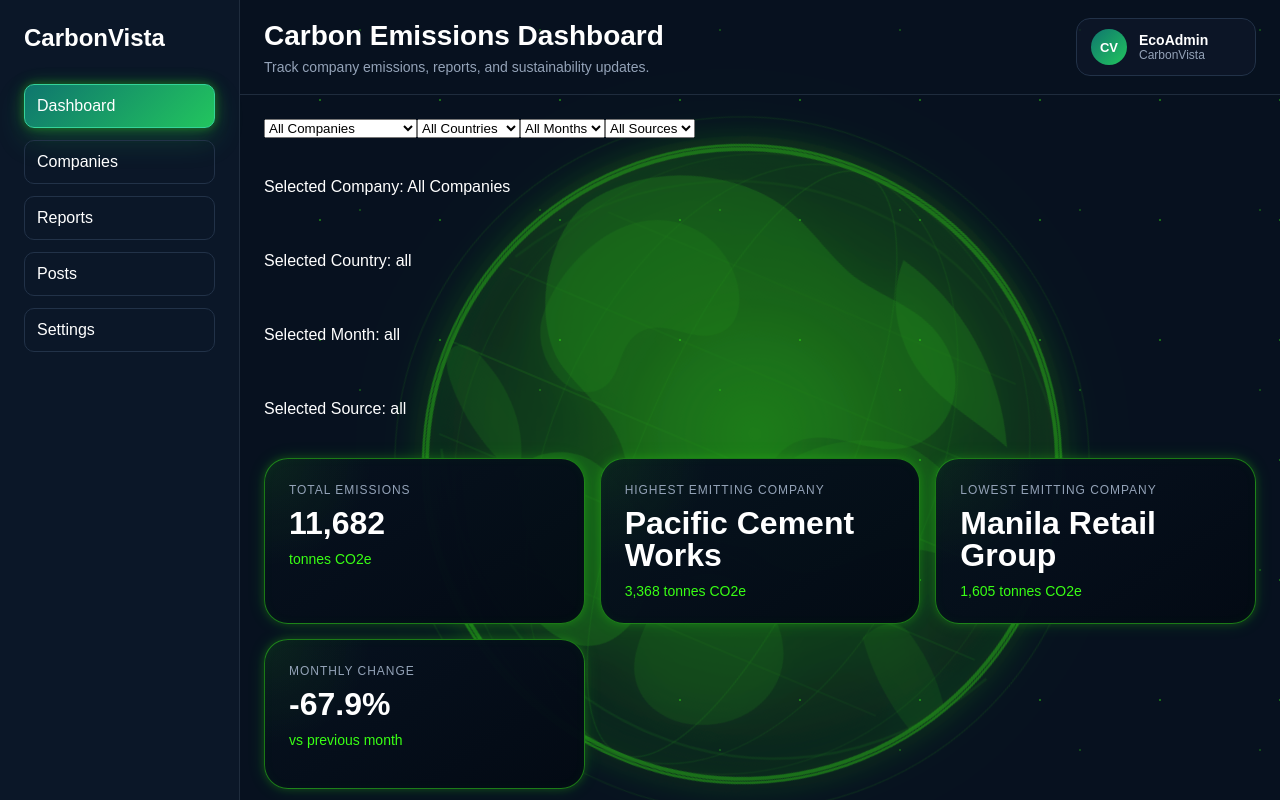
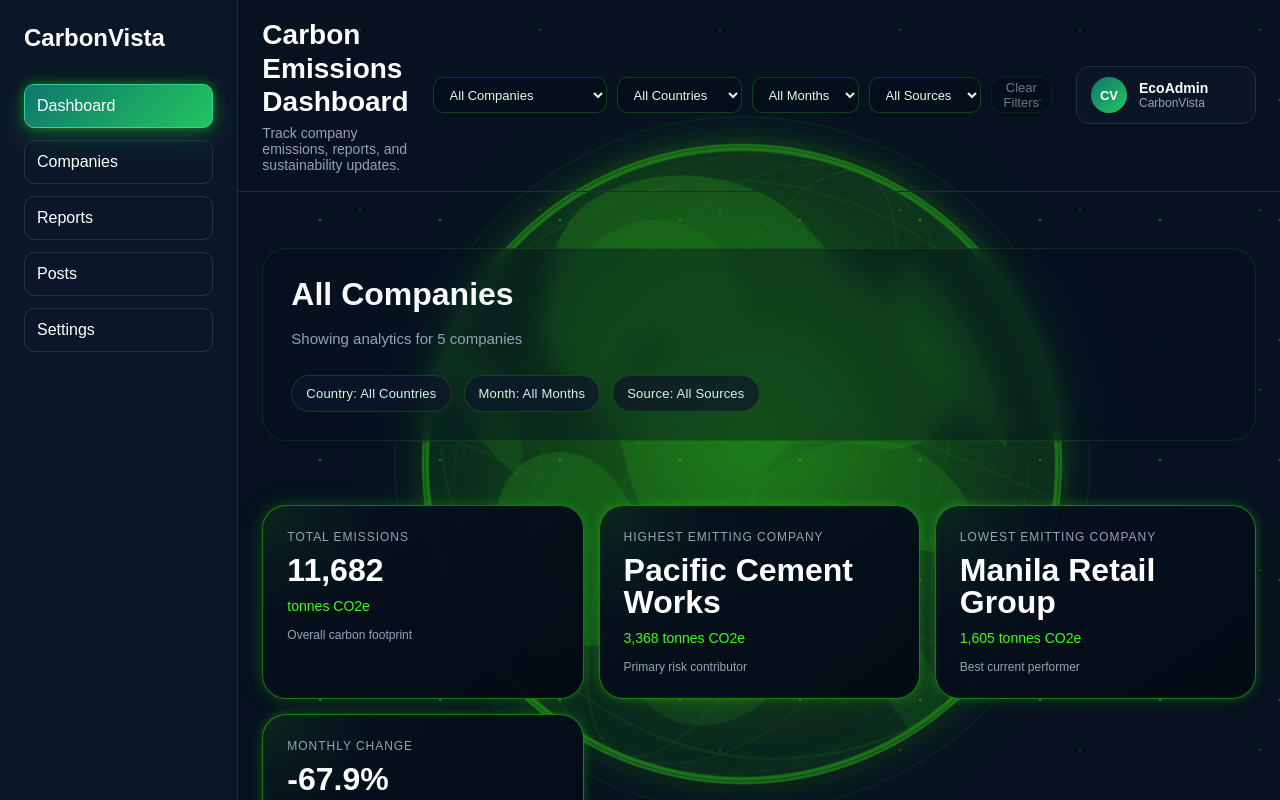
Before and after one commit to Jayzeek2025/Carbon-Emission-Dashboard, a Next.js app: page / in a window 1280 px wide. Shown: the top 800 px of the page. Built offline with nearby package versions, Linux system fonts and the light colour scheme.

Commit message:
feat: add clear filters action

```diff
--- a/src/app/page.tsx
+++ b/src/app/page.tsx
@@ -4,16 +4,16 @@ import { useState } from "react";
 import AppShell from "@/components/layout/AppShell";
 import SummaryCards from "@/components/dashboard/SummaryCards";
 import DashboardFilters from "@/components/dashboard/DashboardFilters";
-
 import ErrorState from "@/components/ui/ErrorState";
 import LoadingState from "@/components/ui/LoadingState";
 import MonthlyEmissionsChart from "@/components/dashboard/MonthlyEmissionsChart";
 import EmissionsBySourceChart from "@/components/dashboard/EmissionsBySourceChart";
-
+import DashboardOverview from "@/components/dashboard/DashboardOverview";
 import { useDashboardData } from "@/hooks/useDashboardData";
 
 export default function Home() {
   const { countries, companies, loading, error, refetch } = useDashboardData();
+
   const [selectedCompany, setSelectedCompany] = useState("all");
   const [selectedCountry, setSelectedCountry] = useState("all");
   const [selectedMonth, setSelectedMonth] = useState("all");
@@ -44,53 +44,45 @@ export default function Home() {
     }
   };
 
+  const handleClearFilters = () => {
+    setSelectedCompany("all");
+    setSelectedCountry("all");
+    setSelectedMonth("all");
+    setSelectedSource("all");
+  };
+
+  const hasActiveFilters =
+    selectedCompany !== "all" ||
+    selectedCountry !== "all" ||
+    selectedMonth !== "all" ||
+    selectedSource !== "all";
+
   const filteredCompanies = companies
-    .filter((company) => {
-      if (selectedCompany === "all") {
-        return true;
-      }
-
-      return company.id === selectedCompany;
-    })
-    .filter((company) => {
-      if (selectedCountry === "all") {
-        return true;
-      }
-
-      return company.country === selectedCountry;
-    })
-    .map((company) => {
-      const filteredEmissions = company.emissions
-        .filter((emission) => {
-          if (selectedMonth === "all") {
-            return true;
-          }
-
-          return emission.yearMonth === selectedMonth;
-        })
-        .filter((emission) => {
-          if (selectedSource === "all") {
-            return true;
-          }
-
-          return emission.source === selectedSource;
-        });
-
-      return {
-        ...company,
-        emissions: filteredEmissions,
-      };
-    })
+    .filter(
+      (company) => selectedCompany === "all" || company.id === selectedCompany,
+    )
+    .filter(
+      (company) =>
+        selectedCountry === "all" || company.country === selectedCountry,
+    )
+    .map((company) => ({
+      ...company,
+      emissions: company.emissions
+        .filter(
+          (emission) =>
+            selectedMonth === "all" || emission.yearMonth === selectedMonth,
+        )
+        .filter(
+          (emission) =>
+            selectedSource === "all" || emission.source === selectedSource,
+        ),
+    }))
     .filter((company) => company.emissions.length > 0);
 
   return (
-    <AppShell>
-      {loading && <LoadingState />}
-
-      {error && !loading && <ErrorState message={error} onRetry={refetch} />}
-
-      {!loading && !error && (
-        <>
+    <AppShell
+      headerContent={
+        !loading && !error ? (
           <DashboardFilters
             companies={companies}
             countries={countries}
@@ -104,17 +96,31 @@ export default function Home() {
             onCountryChange={setSelectedCountry}
             onMonthChange={setSelectedMonth}
             onSourceChange={setSelectedSource}
+            onClearFilters={handleClearFilters}
+            hasActiveFilters={hasActiveFilters}
           />
+        ) : null
+      }
+    >
+      {loading && <LoadingState />}
 
-          <p>
-            Selected Company:{" "}
-            {companies.find((company) => company.id === selectedCompany)
-              ?.name ?? "All Companies"}
-          </p>
-          <p>Selected Country: {selectedCountry}</p>
-          <p>Selected Month: {selectedMonth}</p>
-          <p>Selected Source: {selectedSource}</p>
+      {error && !loading && <ErrorState message={error} onRetry={refetch} />}
 
+      {!loading && !error && (
+        <>
+          <DashboardOverview
+            selectedCompany={
+              companies.find((company) => company.id === selectedCompany)
+                ?.name ?? "All Companies"
+            }
+            selectedCountry={
+              countries.find((country) => country.code === selectedCountry)
+                ?.name ?? "All Countries"
+            }
+            selectedMonth={selectedMonth}
+            selectedSource={selectedSource}
+            totalCompanies={filteredCompanies.length}
+          />
           <SummaryCards companies={filteredCompanies} />
           <MonthlyEmissionsChart companies={filteredCompanies} />
           <EmissionsBySourceChart companies={filteredCompanies} />
--- /dev/null
+++ b/src/components/dashboard/DashboardFilters.css
@@ -0,0 +1,46 @@
+.dashboard-filters {
+   display: flex;
+   align-items: center;
+   gap: 10px;
+}
+
+.dashboard-filters select,
+.dashboard-filters__clear {
+   height: 36px;
+   border: 1px solid rgba(57, 255, 20, 0.22);
+   border-radius: 10px;
+   background: rgba(5, 14, 26, 0.9);
+   color: #e5fce7;
+   padding: 0 12px;
+   font-size: 13px;
+   cursor: pointer;
+   outline: none;
+   transition: all 0.2s ease;
+}
+
+.dashboard-filters select:hover,
+.dashboard-filters__clear:hover:not(:disabled) {
+   border-color: #39ff14;
+   box-shadow:
+      0 0 8px rgba(57, 255, 20, 0.3),
+      inset 0 0 8px rgba(57, 255, 20, 0.06);
+}
+
+.dashboard-filters select:focus {
+   border-color: #39ff14;
+   box-shadow:
+      0 0 10px rgba(57, 255, 20, 0.34),
+      inset 0 0 8px rgba(57, 255, 20, 0.08);
+}
+
+.dashboard-filters__clear:disabled {
+   opacity: 0.45;
+   cursor: not-allowed;
+}
+
+@media (max-width: 1200px) {
+   .dashboard-filters {
+      flex-wrap: wrap;
+      justify-content: center;
+   }
+}
--- a/src/components/dashboard/DashboardFilters.tsx
+++ b/src/components/dashboard/DashboardFilters.tsx
@@ -1,3 +1,5 @@
+import "./DashboardFilters.css";
+
 type DashboardFiltersProps = {
   companies: {
     id: string;
@@ -21,6 +23,8 @@ type DashboardFiltersProps = {
   onCountryChange: (value: string) => void;
   onMonthChange: (value: string) => void;
   onSourceChange: (value: string) => void;
+  onClearFilters: () => void;
+  hasActiveFilters: boolean;
 };
 
 export default function DashboardFilters({
@@ -36,6 +40,8 @@ export default function DashboardFilters({
   onCountryChange,
   onMonthChange,
   onSourceChange,
+  onClearFilters,
+  hasActiveFilters,
 }: DashboardFiltersProps) {
   return (
     <div className="dashboard-filters">
@@ -44,7 +50,6 @@ export default function DashboardFilters({
         onChange={(event) => onCompanyChange(event.target.value)}
       >
         <option value="all">All Companies</option>
-
         {companies.map((company) => (
           <option key={company.id} value={company.id}>
             {company.name}
@@ -57,7 +62,6 @@ export default function DashboardFilters({
         onChange={(event) => onCountryChange(event.target.value)}
       >
         <option value="all">All Countries</option>
-
         {countries.map((country) => (
           <option key={country.code} value={country.code}>
             {country.name}
@@ -70,7 +74,6 @@ export default function DashboardFilters({
         onChange={(event) => onMonthChange(event.target.value)}
       >
         <option value="all">All Months</option>
-
         {months.map((month) => (
           <option key={month} value={month}>
             {month}
@@ -83,13 +86,21 @@ export default function DashboardFilters({
         onChange={(event) => onSourceChange(event.target.value)}
       >
         <option value="all">All Sources</option>
-
         {sources.map((source) => (
           <option key={source} value={source}>
             {source}
           </option>
         ))}
       </select>
+
+      <button
+        type="button"
+        onClick={onClearFilters}
+        disabled={!hasActiveFilters}
+        className="dashboard-filters__clear"
+      >
+        Clear Filters
+      </button>
     </div>
   );
 }
--- /dev/null
+++ b/src/components/dashboard/DashboardOverview.css
@@ -0,0 +1,56 @@
+.dashboard-overview {
+   margin: 32px 0 40px;
+   padding: 28px;
+   border-radius: 24px;
+   background: rgba(7, 17, 31, 0.42);
+   backdrop-filter: blur(10px);
+   -webkit-backdrop-filter: blur(10px);
+   border: 1px solid rgba(57, 255, 20, 0.12);
+}
+
+.dashboard-overview__title {
+   margin: 0;
+   font-size: 32px;
+   font-weight: 800;
+   line-height: 1.1;
+   color: #f8fafc;
+}
+
+.dashboard-overview__description {
+   margin: 14px 0 0;
+   color: #94a3b8;
+   font-size: 15px;
+   line-height: 1.7;
+}
+
+.dashboard-overview__filters {
+   display: flex;
+   flex-wrap: wrap;
+   gap: 12px;
+   margin-top: 24px;
+}
+
+.dashboard-overview__filter {
+   padding: 10px 14px;
+   border-radius: 999px;
+   border: 1px solid rgba(57, 255, 20, 0.18);
+   background: rgba(15, 23, 42, 0.72);
+   color: #d1fae5;
+   font-size: 13px;
+   letter-spacing: 0.2px;
+}
+
+@media (max-width: 768px) {
+   .dashboard-overview {
+      padding: 22px;
+      margin: 24px 0 32px;
+   }
+
+   .dashboard-overview__title {
+      font-size: 26px;
+   }
+
+   .dashboard-overview__filters {
+      gap: 10px;
+   }
+}
--- /dev/null
+++ b/src/components/dashboard/DashboardOverview.tsx
@@ -0,0 +1,47 @@
+import "./DashboardOverview.css";
+
+type DashboardOverviewProps = {
+  selectedCompany: string;
+  selectedCountry: string;
+  selectedMonth: string;
+  selectedSource: string;
+  totalCompanies: number;
+};
+
+export default function DashboardOverview({
+  selectedCompany,
+  selectedCountry,
+  selectedMonth,
+  selectedSource,
+  totalCompanies,
+}: DashboardOverviewProps) {
+  return (
+    <section className="dashboard-overview">
+      <h2 className="dashboard-overview__title">
+        {selectedCompany === "all"
+          ? "Global Emissions Overview"
+          : selectedCompany}
+      </h2>
+
+      <p className="dashboard-overview__description">
+        Showing analytics for{" "}
+        {totalCompanies === 1 ? "1 company" : `${totalCompanies} companies`}
+      </p>
+
+      <div className="dashboard-overview__filters">
+        <span className="dashboard-overview__filter">
+          Country:{" "}
+          {selectedCountry === "all" ? "All Countries" : selectedCountry}
+        </span>
+
+        <span className="dashboard-overview__filter">
+          Month: {selectedMonth === "all" ? "All Months" : selectedMonth}
+        </span>
+
+        <span className="dashboard-overview__filter">
+          Source: {selectedSource === "all" ? "All Sources" : selectedSource}
+        </span>
+      </div>
+    </section>
+  );
+}
--- a/src/components/dashboard/SummaryCards.css
+++ b/src/components/dashboard/SummaryCards.css
@@ -29,3 +29,16 @@
   color: #39ff14;
   font-size: 14px;
 }
+
+.summary-card__meta {
+  margin-top: 14px;
+  color: #94a3b8;
+  font-size: 12px;
+}
+
+.summary-card--primary {
+  border-color: rgba(57, 255, 20, 0.42);
+  box-shadow:
+    0 0 12px rgba(57, 255, 20, 0.18),
+    0 0 32px rgba(57, 255, 20, 0.08);
+}
--- a/src/components/dashboard/SummaryCards.tsx
+++ b/src/components/dashboard/SummaryCards.tsx
@@ -18,8 +18,7 @@ type SummaryCardsProps = {
 export default function SummaryCards({ companies }: SummaryCardsProps) {
   const totalEmissions = getTotalEmissions(companies);
   const highestEmittingCompany = getHighestEmittingCompany(companies);
-  const lowestEmittingCompany =
-  getLowestEmittingCompany(companies);
+  const lowestEmittingCompany = getLowestEmittingCompany(companies);
 
   const allEmissions = companies.flatMap((company) => company.emissions);
   const monthlyTotals = getMonthlyTotals(allEmissions);
@@ -38,7 +37,7 @@ const monthlyChange = getMonthlyChangePercentage(
 
   return (
     <div className="summary-cards">
-      <Card className="summary-card">
+      <Card className="summary-card summary-card--primary">
         <div className="summary-card__label">Total Emissions</div>
 
         <div className="summary-card__value">
@@ -46,12 +45,11 @@ const monthlyChange = getMonthlyChangePercentage(
         </div>
 
         <div className="summary-card__unit">tonnes CO2e</div>
+        <div className="summary-card__meta">Overall carbon footprint</div>
       </Card>
 
       <Card className="summary-card">
-        <div className="summary-card__label">
-          Highest Emitting Company
-        </div>
+        <div className="summary-card__label">Highest Emitting Company</div>
 
         <div className="summary-card__value summary-card__value--company">
           {highestEmittingCompany?.name ?? "-"}
@@ -64,12 +62,12 @@ const monthlyChange = getMonthlyChangePercentage(
               ).toLocaleString()} tonnes CO2e`
             : "No emissions data"}
         </div>
+
+        <div className="summary-card__meta">Primary risk contributor</div>
       </Card>
 
       <Card className="summary-card">
-  <div className="summary-card__label">
-    Lowest Emitting Company
-  </div>
+        <div className="summary-card__label">Lowest Emitting Company</div>
 
         <div className="summary-card__value summary-card__value--company">
           {lowestEmittingCompany?.name ?? "-"}
@@ -82,6 +80,8 @@ const monthlyChange = getMonthlyChangePercentage(
               ).toLocaleString()} tonnes CO2e`
             : "No emissions data"}
         </div>
+
+        <div className="summary-card__meta">Best current performer</div>
       </Card>
 
       <Card className="summary-card">
@@ -92,8 +92,13 @@ const monthlyChange = getMonthlyChangePercentage(
           {monthlyChange.toFixed(1)}%
         </div>
 
-  <div className="summary-card__unit">
-    vs previous month
+        <div className="summary-card__unit">vs previous month</div>
+        <div className="summary-card__meta">
+          {monthlyChange > 0
+            ? "Emissions increased"
+            : monthlyChange < 0
+              ? "Emissions decreased"
+              : "No monthly change"}
         </div>
       </Card>
     </div>
--- a/src/components/layout/AppShell.tsx
+++ b/src/components/layout/AppShell.tsx
@@ -3,9 +3,10 @@ import Sidebar from "@/components/layout/Sidebar";
 
 type AppShellProps = {
   children: React.ReactNode;
+  headerContent?: React.ReactNode;
 };
 
-export default function AppShell({ children }: AppShellProps) {
+export default function AppShell({ children, headerContent }: AppShellProps) {
   return (
     <div className="app-shell">
       <input
@@ -31,7 +32,7 @@ export default function AppShell({ children }: AppShellProps) {
       <Sidebar />
 
       <div className="app-content-wrapper">
-        <Header />
+        <Header headerContent={headerContent} />
 
         <main className="app-main">{children}</main>
       </div>
--- a/src/components/layout/Header.tsx
+++ b/src/components/layout/Header.tsx
@@ -1,13 +1,20 @@
-export default function Header() {
+type HeaderProps = {
+  headerContent?: React.ReactNode;
+};
+
+export default function Header({ headerContent }: HeaderProps) {
   return (
     <header className="app-header">
-      <div>
+      <div className="app-header-left">
         <h1>Carbon Emissions Dashboard</h1>
         <p>Track company emissions, reports, and sustainability updates.</p>
       </div>
 
+      <div className="app-header-center">{headerContent}</div>
+
       <div className="app-user-badge">
         <span className="app-user-avatar">CV</span>
+
         <div>
           <strong>EcoAdmin</strong>
           <span>CarbonVista</span>
```
Also changed, not shown: src/components/dashboard/ChartCard.css (+9 -11 lines). Lines whose indentation alone changed are shown as unchanged.
